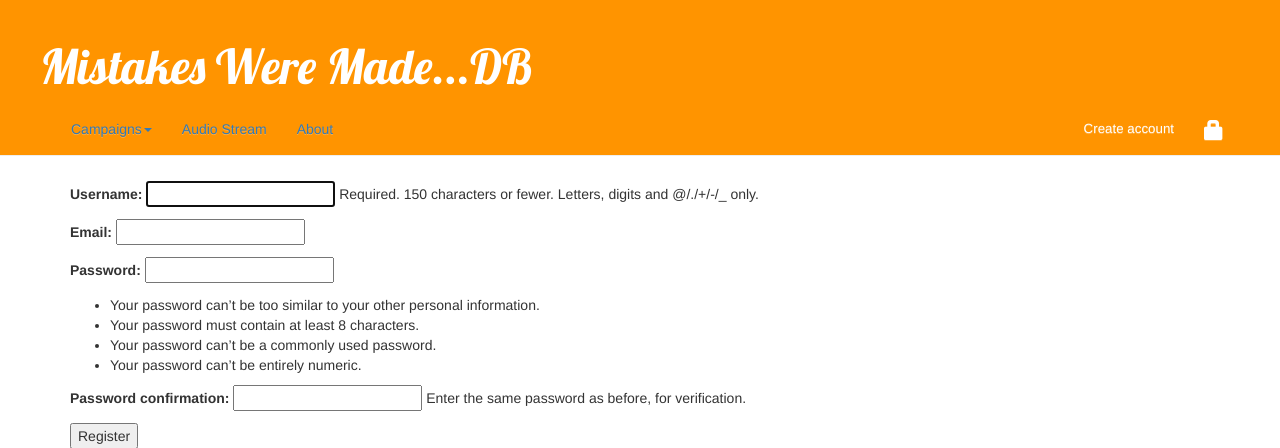
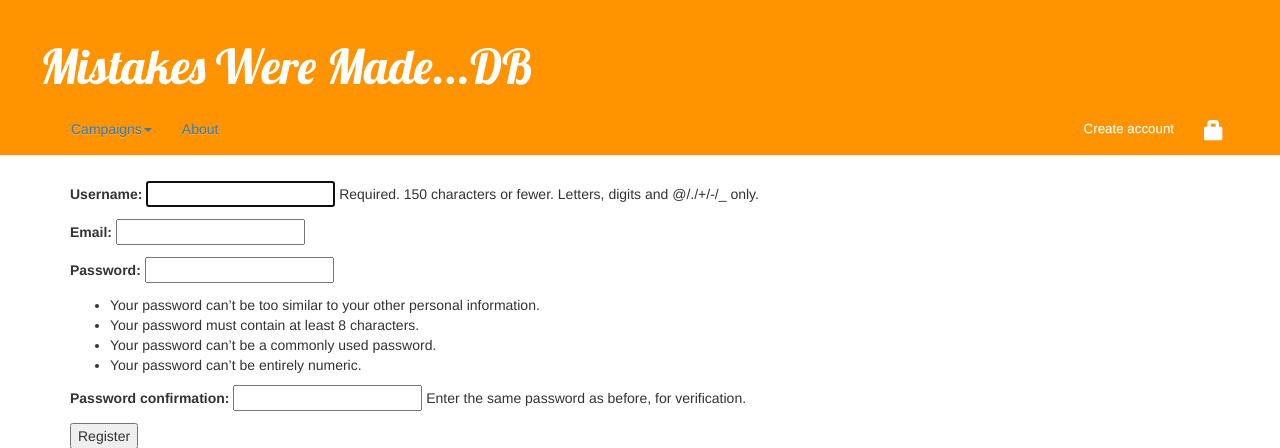
Before and after one commit to eyefox47/dally-stats, a Django app: page /accounts/register/ in a window 1280 px wide. Shown: the top 448 px of the page. Run offline with Django 3.2, Linux system fonts and the light colour scheme; data that the repository does not hold is empty; some libraries are stand-ins or nearby versions.

Commit message:
hid audio stream for the moment

```diff
--- a/stally/templates/stally/base.html
+++ b/stally/templates/stally/base.html
@@ -45,8 +45,8 @@
                               {% campaigns_list_items %}
                           </ul>
                       </li>
-                      <li><a href="http://www.informatik.uni-oldenburg.de/~lucasn/stream/">
-                          Audio Stream</a></li>
+                      <!--<li><a href="http://www.informatik.uni-oldenburg.de/~lucasn/stream/">
+                          Audio Stream</a></li>-->
                       <li><a class="{% active request about %}" href="{{ about }}">About</a></li>
                   </ul>
 
```
